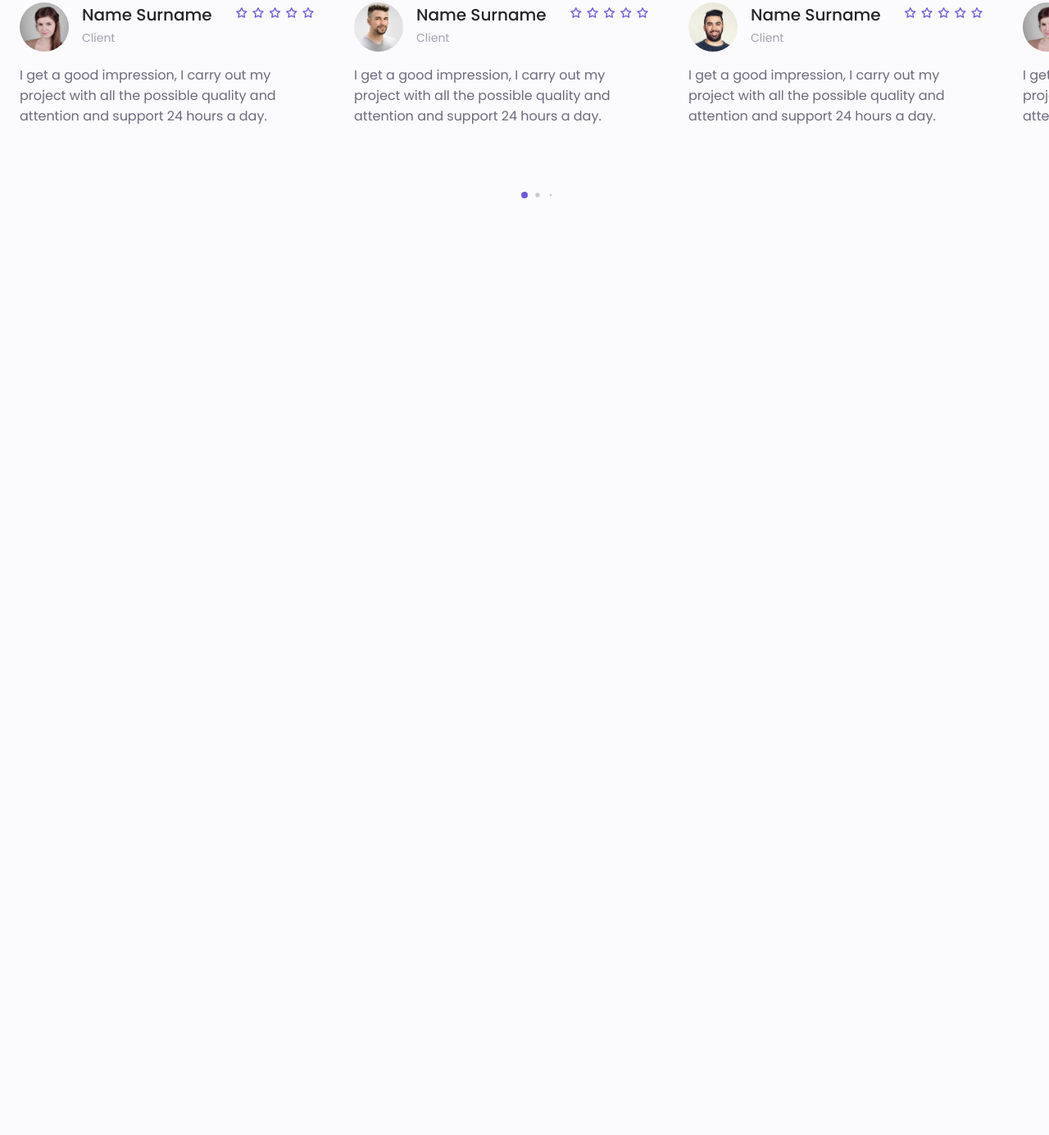
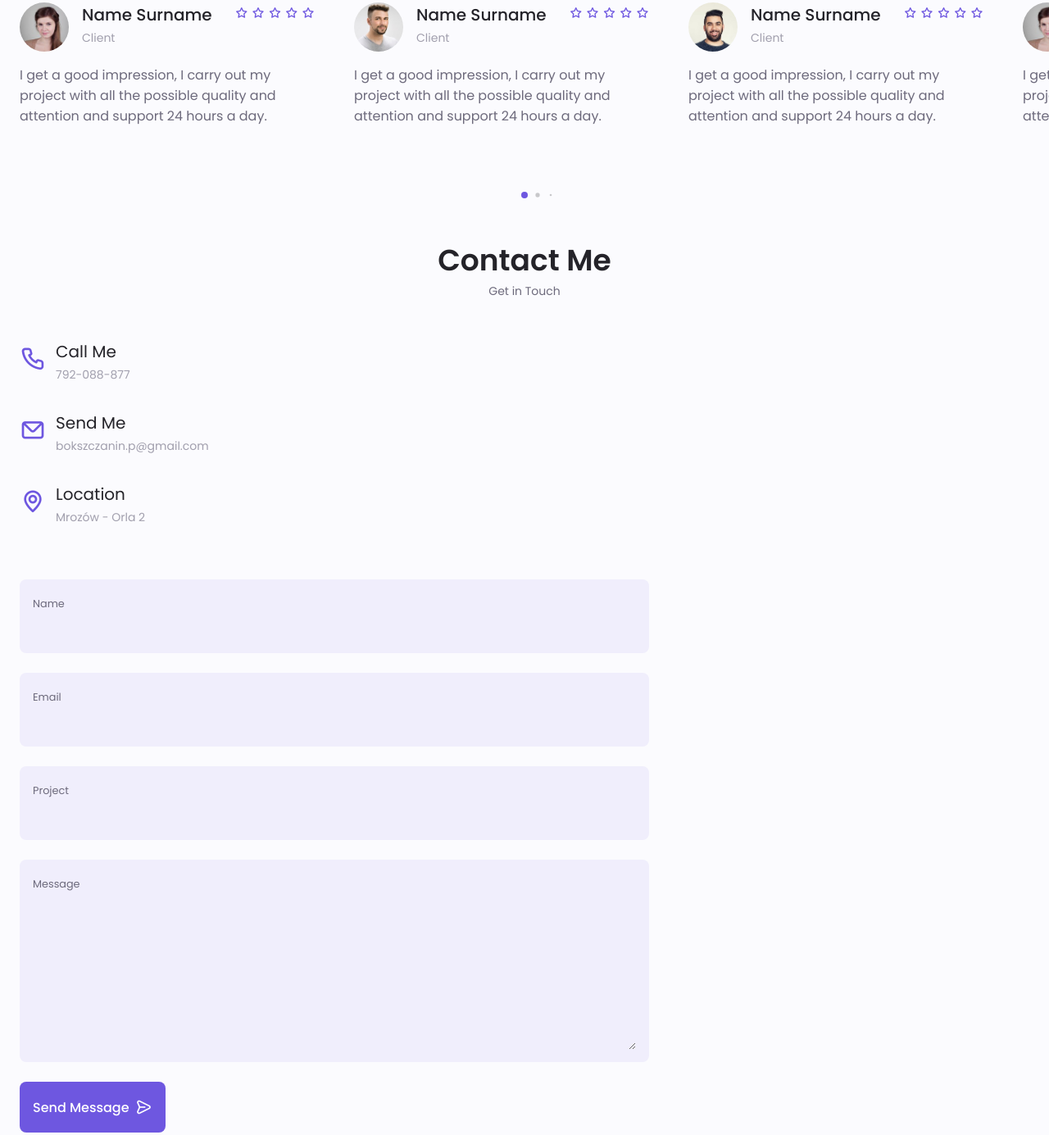
Before and after one commit to digital-knight1103/Portfolio, a plain HTML site: page index.html in a window 1280 px wide. Shown: the part 4914-6299 px from the top of the page at 82% size. Before the commit the page ends 5316 px from the top, so only its background shows below. Drawn offline with nearby package versions, Linux system fonts and the light colour scheme.

Commit message:
Add Section Contact

```diff
--- /dev/null
+++ b/assets/scss/_contact.scss
@@ -0,0 +1,48 @@
+.contact {
+  &__container {
+    row-gap: 2rem;
+  }
+
+  &__information {
+    display: flex;
+    margin-bottom: var(--mb-2);
+  }
+
+  &__icon {
+    font-size: 2rem;
+    color: var(--first-color);
+    margin-right: var(--mb-0-75);
+  }
+
+  &__title {
+    font-size: var(--h3-font-size);
+    font-weight: var(--font-weight);
+  }
+
+  &__subtitle {
+    font-size: var(--small-font-size);
+    color: var(--text-color-light);
+  }
+
+  &__content {
+    background-color: var(--input-color);
+    border-radius: 0.5rem;
+    padding: 1rem 1rem 0.5rem ;
+  }
+
+  &__label {
+    font-size: var(--smaller-font-size);
+  }
+
+  &__input {
+    width: 100%;
+    background-color: var(--input-color);
+    color: var(--text-color);
+    font-family: var(--body-font);
+    font-size: var(--normal-font-size);
+    border:none;
+    outline: none;
+    padding: 0.5rem 0.5rem 0.5rem 0;
+
+  }
+}
--- a/assets/scss/style.scss
+++ b/assets/scss/style.scss
@@ -10,3 +10,4 @@
 @import "portfolio";
 @import "project";
 @import "testimonial";
+@import "contact";
--- a/index.html
+++ b/index.html
@@ -845,8 +845,66 @@
 
             <!--==================== CONTACT ME ====================-->
             <section class="contact section" id="contact">
+                <h2 class="section__title">Contact Me</h2>
+                <span class="section__subtitle">Get in Touch</span>
 
+                <div class="contact__container container grid">
+                    <div>
+                        <div class="contact__information">
+                            <i class="uil uil-phone contact__icon"></i>
 
+                            <div>
+                                <h3 class="contact__title">Call Me</h3>
+                                <span class="contact__subtitle">792-088-877</span>
+                            </div>
+                        </div>
+
+                        <div class="contact__information">
+                            <i class="uil uil-envelope contact__icon"></i>
+
+                            <div>
+                                <h3 class="contact__title">Send Me</h3>
+                                <span class="contact__subtitle">bokszczanin.p@gmail.com</span>
+                            </div>
+                        </div>
+
+                        <div class="contact__information">
+                            <i class="uil uil-map-marker contact__icon"></i>
+
+                            <div>
+                                <h3 class="contact__title">Location</h3>
+                                <span class="contact__subtitle">Mrozów - Orla 2</span>
+                            </div>
+                        </div>
+                    </div>
+
+                    <form action="" class="contact__form grid">
+                        <div class="contact__inputs grid">
+                            <div class="contact__content">
+                                <label for="" class="contact__label">Name</label>
+                                <input type="text" class="contact__input"></input>
+                            </div>
+                            <div class="contact__content">
+                                <label for="" class="contact__label">Email</label>
+                                <input type="email" class="contact__input"></input>
+                            </div>
+                        </div>
+                        <div class="contact__content">
+                            <label for="" class="contact__label">Project</label>
+                            <input type="email" class="contact__input"></input>
+                        </div> <div class="contact__content">
+                            <label for="" class="contact__label">Message</label>
+                            <textarea class="contact__input" name="" id="" cols="0" rows="7"></textarea>
+                        </div>
+
+                        <div>
+                            <a href="" class="button button--flex">
+                                Send Message
+                                <i class="uil uil-message button__icon"></i>
+                            </a>
+                        </div>
+                    </form>
+                </div>
             </section>
         </main>
 
```
Also changed, not shown: dist/style.css, 1 other file.
